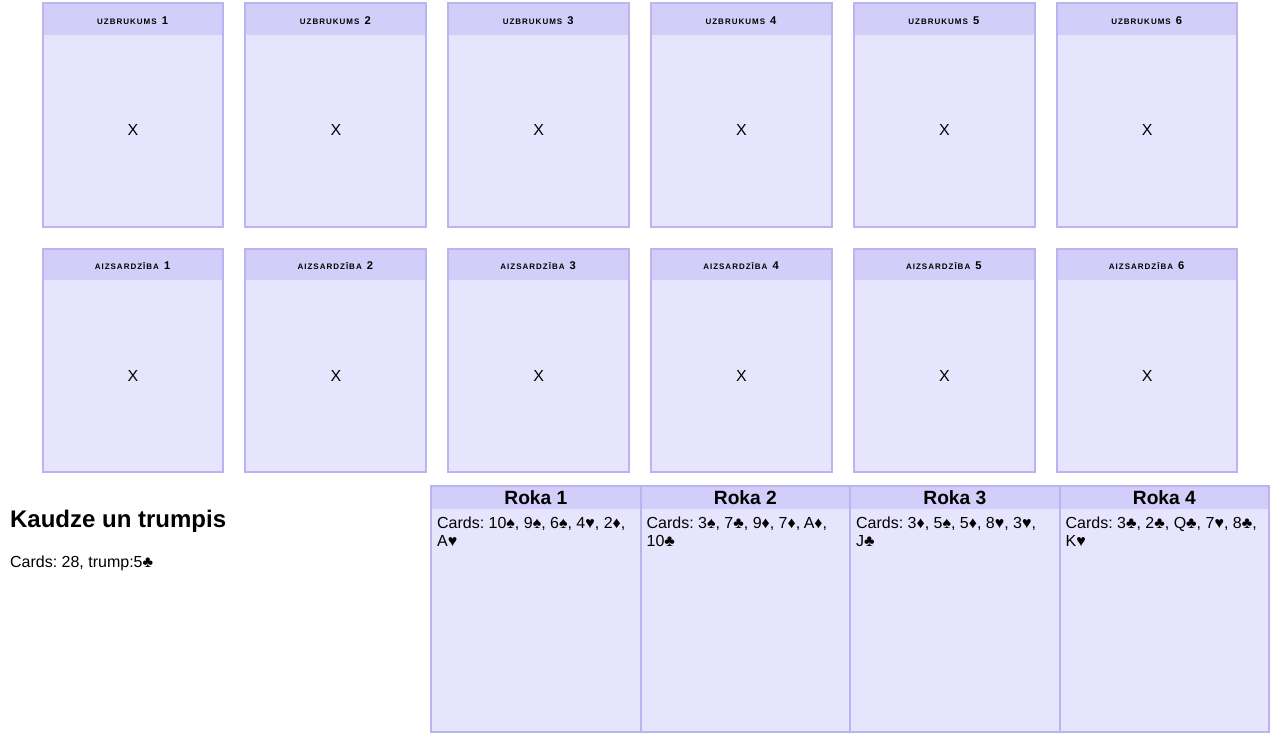
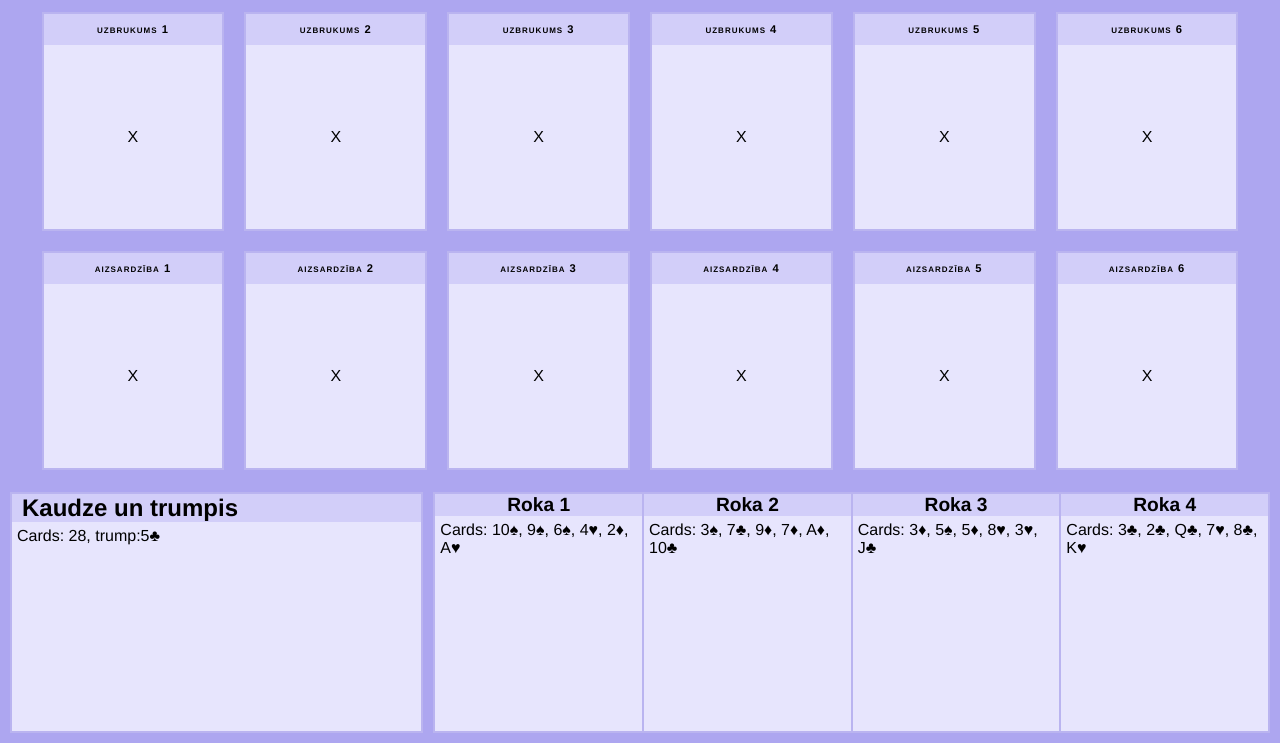
Before and after one commit to Passiday/OOP-Cards, a plain HTML site: page index.html in a window 1280 px wide. Shown: the part 57-800 px from the top of the page. Drawn offline with Linux system fonts and the light colour scheme.

Commit message:
Style trump area and add body background

```diff
--- a/style.css
+++ b/style.css
@@ -13,7 +13,8 @@ body {
   margin: 0;
   width: 100vw;
   height: 100vh;
-  padding: 10px; }
+  padding: 10px;
+  background: var(--primary-color-darkest); }
 
 #container {
   margin: 0;
@@ -24,6 +25,7 @@ body {
   grid-template-areas: "main-title main-title main-title" "main-area main-area main-area" "trump-area hands hands";
   grid-template-columns: repeat(3, 1fr);
   grid-template-rows: auto 2fr 1fr;
+  grid-gap: 10px;
   justify-items: center;
   align-items: center; }
   #container > * {
@@ -34,7 +36,15 @@ body {
     justify-self: left;
     margin: 0; }
   #container .trump-area {
-    grid-area: trump-area; }
+    grid-area: trump-area;
+    background: var(--primary-color-lighter);
+    border: solid var(--primary-color-darker) 2px; }
+    #container .trump-area h2 {
+      margin: 0;
+      padding-left: 10px;
+      background: var(--primary-color); }
+    #container .trump-area > div {
+      padding: 5px; }
   #container .main-area {
     grid-area: main-area;
     height: 95%;
```
